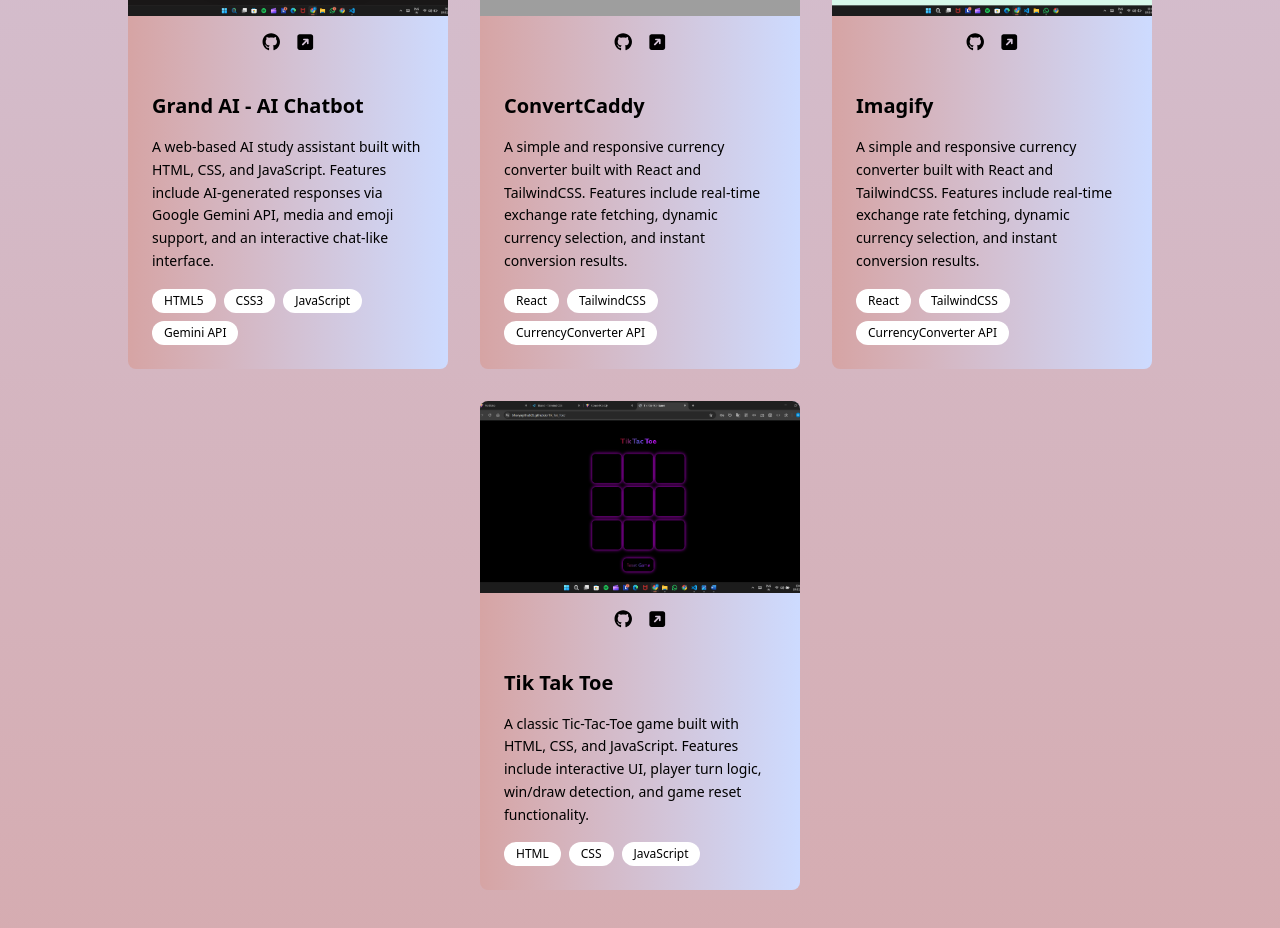
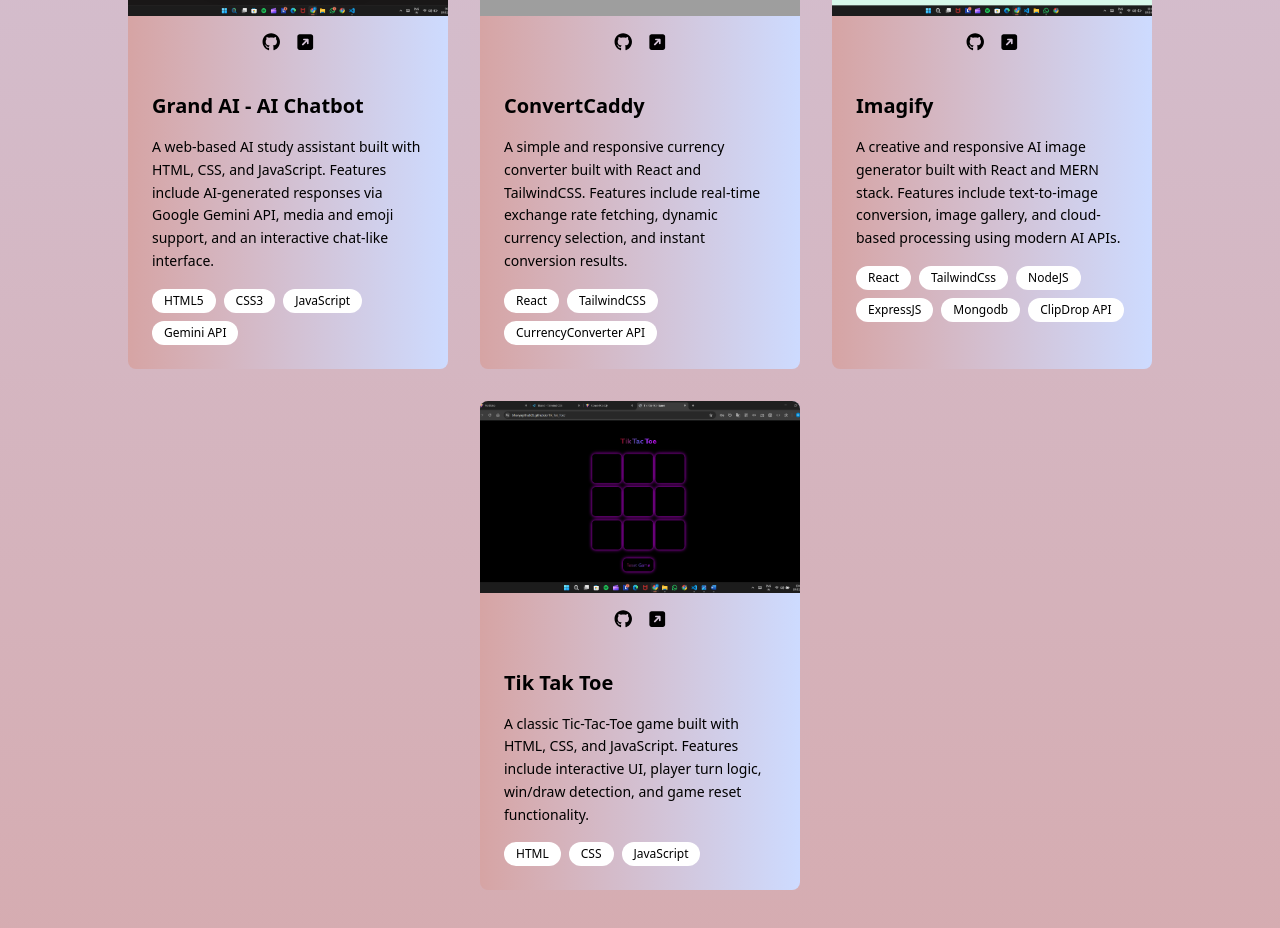
Before and after one commit to bhavyagithub05/BJ_Portfolio, a React (Vite) app: page / in a window 1280 px wide. Shown: the part 1803-2731 px from the top of the page. Built offline with nearby package versions, Linux system fonts and the light colour scheme; grey boxes are pictures that could not be loaded.

Commit message:
add Imagify project headlines and tech stack used

```diff
--- a/src/components/Projects.jsx
+++ b/src/components/Projects.jsx
@@ -163,12 +163,15 @@ const Projects = () => {
             <div className='flex flex-col gap-4 p-6'>
               <h3 className='text-xl font-semibold'>Imagify</h3>
               <p className='text-sm leading-relaxed'>
-                A simple and responsive currency converter built with React and TailwindCSS. Features include real-time exchange rate fetching, dynamic currency selection, and instant conversion results.
+                A creative and responsive AI image generator built with React and MERN stack. Features include text-to-image conversion, image gallery, and cloud-based processing using modern AI APIs.
               </p>
               <div className='flex flex-row flex-wrap gap-2'>
                 <span className='bg-white px-3 py-1 rounded-full text-xs font-medium'>React</span>
-                <span className='bg-white px-3 py-1 rounded-full text-xs font-medium'>TailwindCSS</span>
-                <span className='bg-white px-3 py-1 rounded-full text-xs font-medium'>CurrencyConverter API</span>
+                <span className='bg-white px-3 py-1 rounded-full text-xs font-medium'>TailwindCss</span>
+                <span className='bg-white px-3 py-1 rounded-full text-xs font-medium'>NodeJS</span>
+                <span className='bg-white px-3 py-1 rounded-full text-xs font-medium'>ExpressJS</span>
+                <span className='bg-white px-3 py-1 rounded-full text-xs font-medium'>Mongodb</span>
+                <span className='bg-white px-3 py-1 rounded-full text-xs font-medium'>ClipDrop API</span>
               </div>
             </div>
           </motion.div>
```
